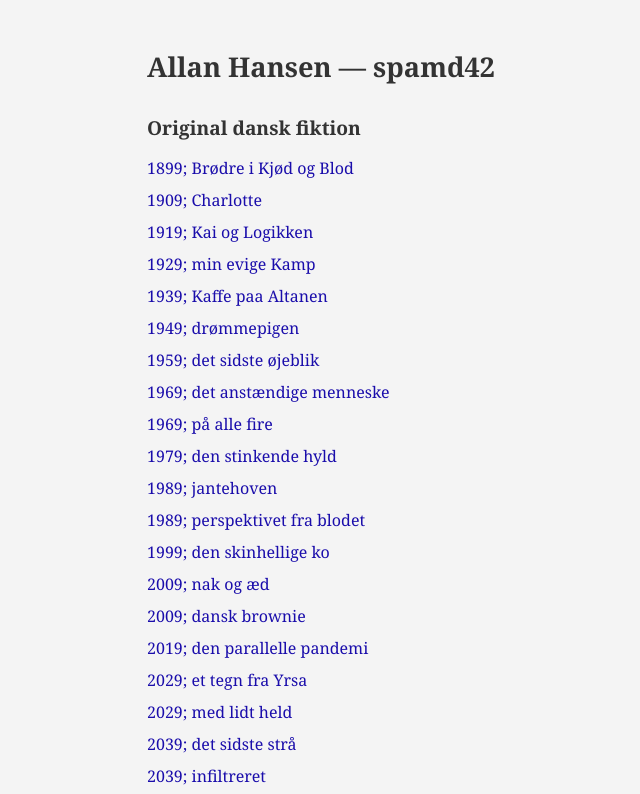
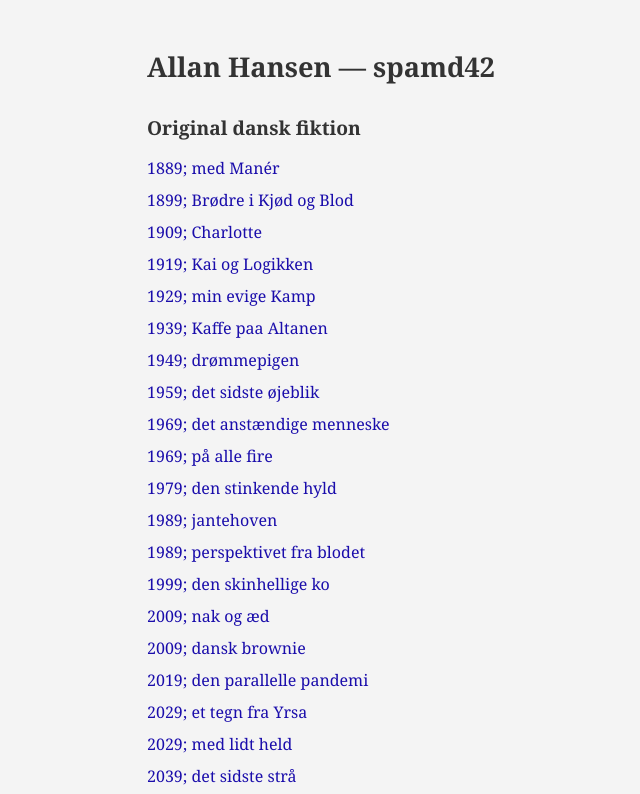
Before and after one commit to spamd42/fiction, a plain HTML site: page docs/index.html in a window 1280 px wide. Shown: the top 794 px of the page, without its empty margins (93-733 px from the left). Drawn offline with Linux system fonts and the light colour scheme.

Commit message:
Update index.html

```diff
--- a/docs/index.html
+++ b/docs/index.html
@@ -42,6 +42,7 @@ a:hover {
 
   <h2>Original dansk fiktion</h2>
   <ul>
+	<li><a href="1889%3B%20med%20Man%C3%A9r.html" target="_blank">1889; med Manér</a></li>
     <li><a href="1899%3B%20Br%C3%B8dre%20i%20Kj%C3%B8d%20og%20Blod.html" target="_blank">1899; Brødre i Kjød og Blod</a></li>
     <li><a href="1909%3B%20Charlotte.html" target="_blank">1909; Charlotte</a></li>
     <li><a href="1919%3B%20Kai%20og%20Logikken.html" target="_blank">1919; Kai og Logikken</a></li>
```
